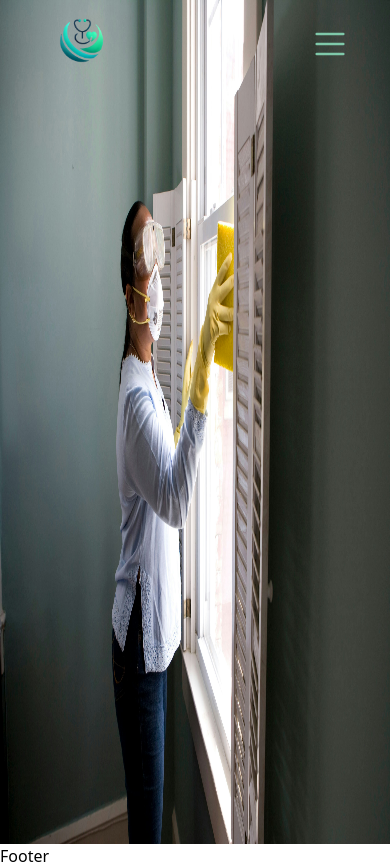
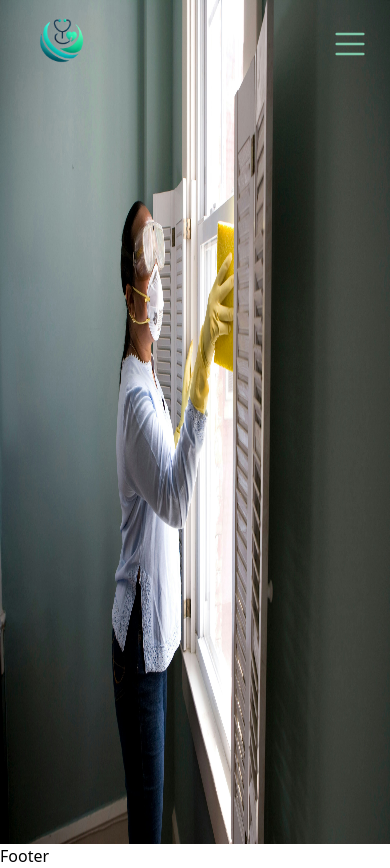
Before and after one commit to amit-kandar/Vihaan-Care, a React (Create React App) app: page / in a window 390 px wide. Built offline with nearby package versions, Linux system fonts and the light colour scheme.

Commit message:
fix: reduce the padding of x axis in header

```diff
--- a/src/components/Navbar.jsx
+++ b/src/components/Navbar.jsx
@@ -34,7 +34,7 @@ const Navbar = () => {
   };
 
   return (
-    <header className='w-full fixed flex justify-between items-center px-10 py-1 bg-transparent lg:overflow-hidden'>
+    <header className='w-full fixed flex justify-between items-center px-5 md:px-10 py-1 bg-transparent lg:overflow-hidden'>
       <div className='w-20 h-20 z-20'>
         <img src={LOGO} alt="Vihaan" className='w-full h-full' />
       </div>
```
